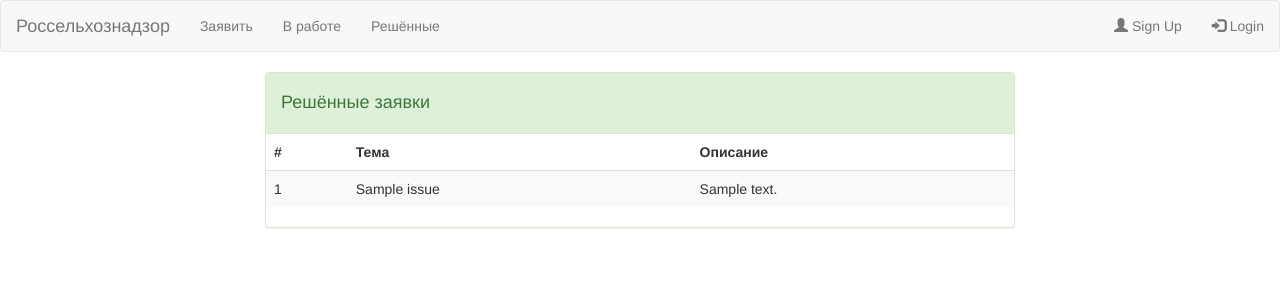
After one commit to KMVSoft/bugtracker, a Django app: template templates/bugtracker_app/solved_issues.html in a window 1280 px wide. The commit adds this page. Shown: the top 300 px of the page. Run offline with Django 3.2, Linux system fonts and the light colour scheme; the template is opened without the code that fills it: most values are stand-ins (such as "Sample title", 1, 10 or a date in 2020); some libraries are stand-ins or nearby versions.

Commit message:
created pages in_progress and solved issues

```diff
--- a/bugtracker_app/models_default_values.py
+++ b/bugtracker_app/models_default_values.py
@@ -8,8 +8,8 @@ imap_port = 993
 redmine_url='http://locahost:3000'
 note_from_issue_author = \
 '''
-=========================
-Комментарий автора заявки
-=========================
++=========================+
++Комментарий автора заявки+
++=========================+
 
 '''
--- a/bugtracker_app/myfilters.py
+++ b/bugtracker_app/myfilters.py
@@ -21,6 +21,8 @@ def css_by_issue_status(issue_status):
         css_class = 'danger'
     elif issue_status == 'в работе':
         css_class = 'warning'
+    elif issue_status == 'но':
+        css_class = 'success'
     elif issue_status == 'решена':
         css_class = 'success'
     return css_class
--- a/bugtracker_app/urls.py
+++ b/bugtracker_app/urls.py
@@ -7,6 +7,8 @@ from .views import IssueDetail
 from .views import RegisterView
 from .views import NoteAPI
 from .views import ProfileView
+from .views import SolvedIssuesView
+from .views import InProgressIssuesView
 
 app_name ='bugtracker'
 
@@ -17,4 +19,6 @@ urlpatterns = [
     path('issue/<int:pk>', IssueDetail.as_view(), name='issue_detail'),
     path('register/', RegisterView.as_view(), name='register'),
     path('profile/<int:pk>', ProfileView.as_view(), name='profile'),
+    path('solved_issues/', SolvedIssuesView.as_view(), name='solved_issues'),
+    path('in_progress_issues/', InProgressIssuesView.as_view(), name='in_progress_issues'),
 ]
--- /dev/null
+++ b/templates/bugtracker_app/in_progress_issues.html
@@ -0,0 +1,3 @@
+{% extends 'bugtracker_app/issue_list.html'%}
+{% block panel_class %}warning{%endblock%}
+{% block list_title %}Заявки над которыми мы работаем{% endblock %}
--- /dev/null
+++ b/templates/bugtracker_app/issue_list.html
@@ -0,0 +1,39 @@
+{%extends 'bugtracker_app/base.html'%}
+
+{% block content%}
+<div class="container">
+  <div class="row">
+    <div class="col-md-8 col-md-offset-2">
+      <div class="panel panel-{% block panel_class %}default{%endblock%}">
+        <div class="panel-heading">
+          <h4>{% block list_title %} {% endblock %}</h4>
+        </div>
+        <div class="body">
+          <table class="table table-striped table-hover">
+            <thead style="font-weight: bold">
+              <tr>
+                <td>#</td>
+                <td>Тема</td>
+                <td>Описание</td>
+              </tr>
+            </thead>
+            <tbody>
+              {%for issue in object_list%}
+              <tr onclick="window.location='{{issue.get_absolute_url}}';">
+                <td>{{issue.id}}</td>
+                <td>{{issue.subject}}</td>
+                <td>{{issue.description|truncatewords:50}}</td>
+              </tr>
+              {% empty %}
+              <tr>
+                <td colspan="3"> Тут ничего нет </td>
+              </tr>
+              {%endfor%}
+            </tbody>
+          </table>
+        </div>
+      </div>
+    </div>
+  </div>
+</div>
+{% endblock%}
--- a/templates/bugtracker_app/navbar.html
+++ b/templates/bugtracker_app/navbar.html
@@ -4,9 +4,15 @@
       <a class="navbar-brand" href="{%url 'bugtracker:index'%}">Россельхознадзор</a>
     </div>
     <ul class="nav navbar-nav">
-      <li class="{{page_report}}"><a href="{% url 'bugtracker:index'%}">Заявить</a></li>
-      <li class="{{page_in_progress}}"><a href="#">В работе</a></li>
-      <li class="{{page_solved}}"><a href="#">Решённые</a></li>
+      <li class="{{page_report}}">
+        <a href="{% url 'bugtracker:index'%}">Заявить</a>
+      </li>
+      <li class="{{page_in_progress}}">
+        <a href="{% url 'bugtracker:in_progress_issues' %}">В работе</a>
+      </li>
+      <li class="{{page_solved}}">
+        <a href="{% url 'bugtracker:solved_issues' %}">Решённые</a>
+      </li>
       {% if user.is_authenticated %}
       <li class="{{page_profile}}">
         <a href="{% url 'bugtracker:profile' user.id %}">
--- /dev/null
+++ b/templates/bugtracker_app/solved_issues.html
@@ -0,0 +1,3 @@
+{% extends 'bugtracker_app/issue_list.html'%}
+{% block panel_class %}success{%endblock%}
+{% block list_title %}Решённые заявки{% endblock %}
```
Also changed, not shown: bugtracker_app/redmine.py (+16 -22 lines), bugtracker_app/views.py (+26 -11 lines), templates/bugtracker_app/index.html (+16 -137 lines), templates/bugtracker_app/index/form_report_bug.html (added, +66 -0 lines), templates/bugtracker_app/index/in_progress_issues.html (added, +28 -0 lines), templates/bugtracker_app/index/solved_issues.html (added, +29 -0 lines).
